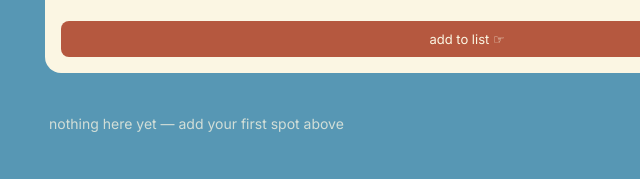
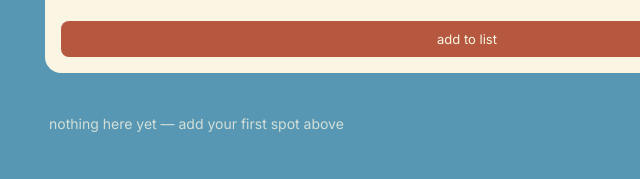
Before and after one commit to wakabss/domandwakaba, a website: page index.html in a window 1280 px wide. Shown: the part 1208-1387 px from the top of the page, 173-813 px from the left. Drawn offline with Linux system fonts and the light colour scheme; no server answers.

Commit message:
Update index.html

```diff
--- a/index.html
+++ b/index.html
@@ -286,7 +286,7 @@
       </div>
       <textarea id="f-note" placeholder="why we want to go / notes..."></textarea>
       <br><br>
-      <button class="addbtn" id="addBtn">add to list ☞</button>
+      <button class="addbtn" id="addBtn">add to list</button>
     </div>
 
     <div class="cards" id="cardList"></div>
```
